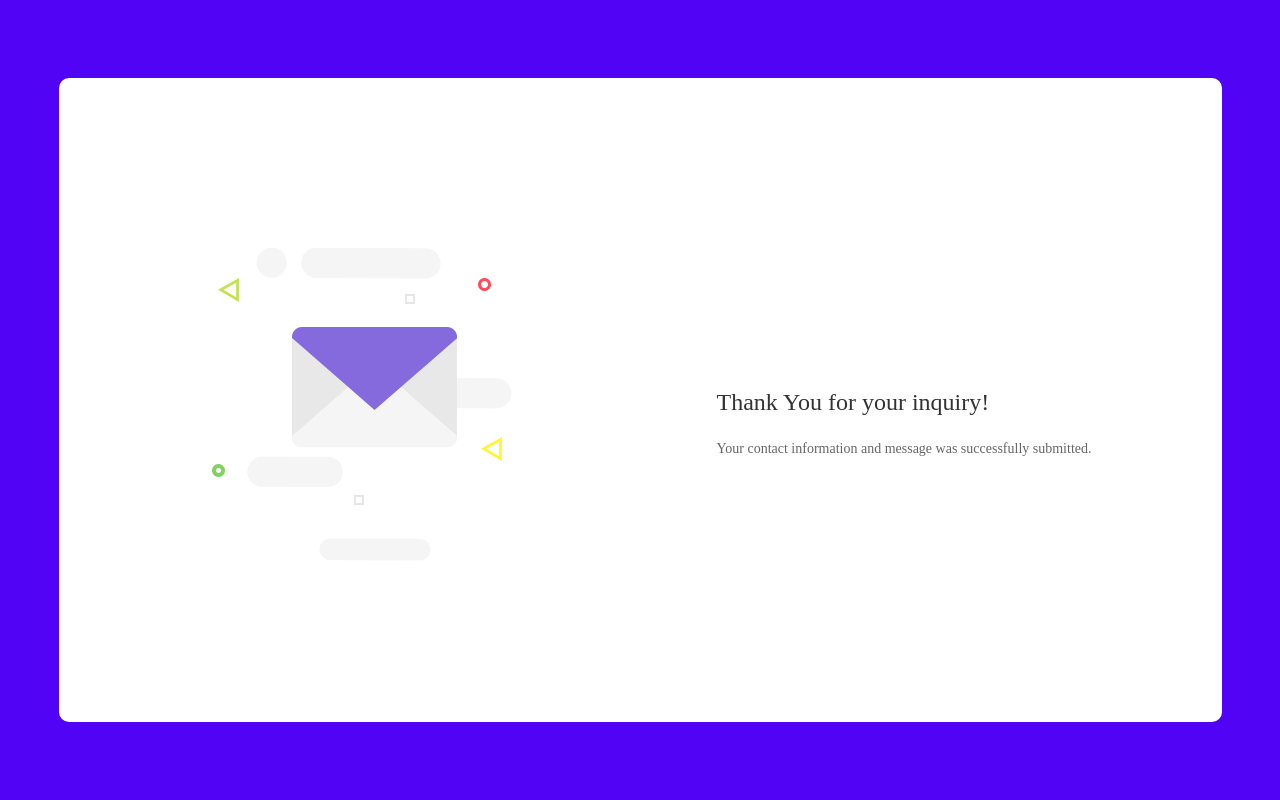
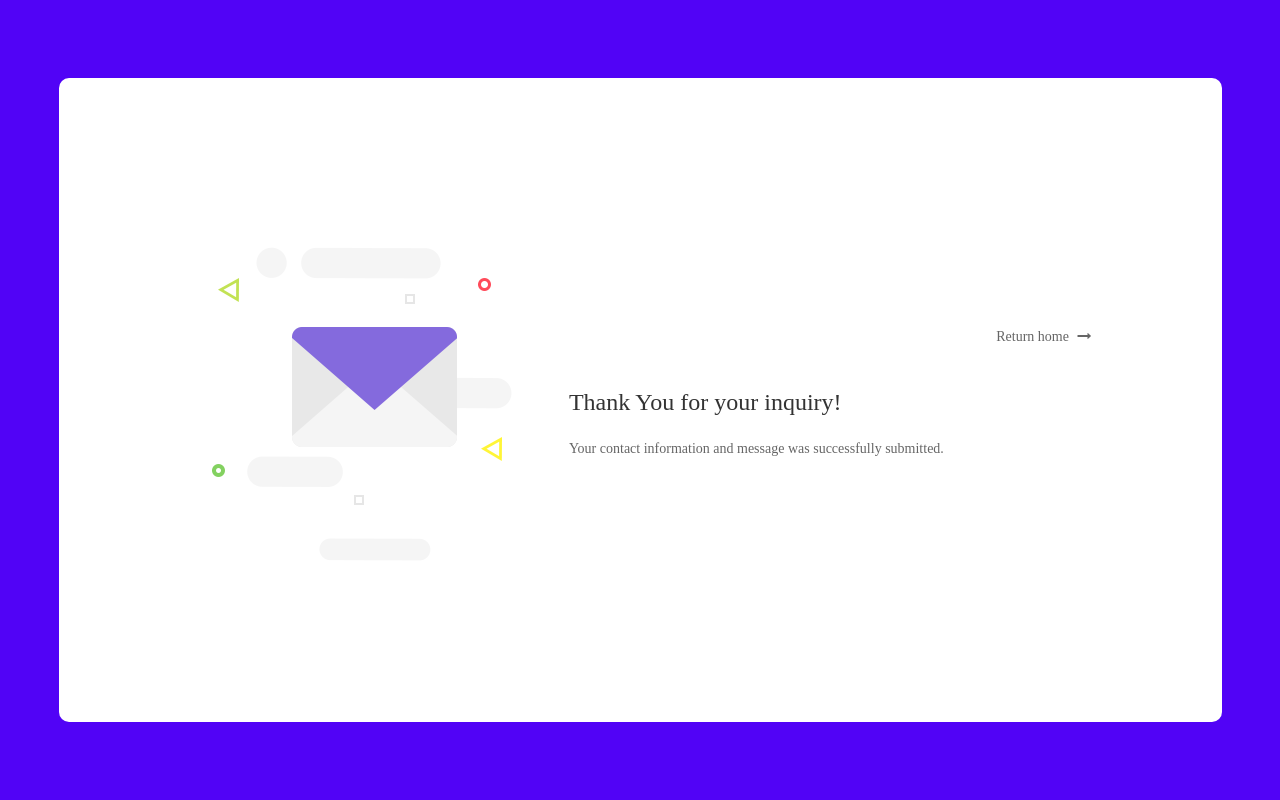
Before and after one commit to MashoAdo/InferArch, a Django app: template arch/templates/arch/success.html in a window 1280 px wide. Run offline with Django 3.2, Linux system fonts and the light colour scheme; the template is opened without the code that fills it, so the values that code supplies are empty; some libraries are stand-ins or nearby versions; some web fonts are replaced.

```diff
--- a/arch/templates/arch/success.html
+++ b/arch/templates/arch/success.html
@@ -32,6 +32,12 @@
 						Thank You for your inquiry!
                         <p style="padding-top: 20px;">Your contact information and message was successfully submitted.</p>
 					</span>
+					<div class="text-center p-t-136">
+						<a class="txt3" href="{% url 'home' %}">
+							Return home
+							<i class="fa fa-long-arrow-right m-l-5" aria-hidden="true"></i>
+						</a>
+					</div>
 				</form>
 			</div>
 		</div>
```
Also changed, not shown: requirements.txt (line endings or trailing spaces).
